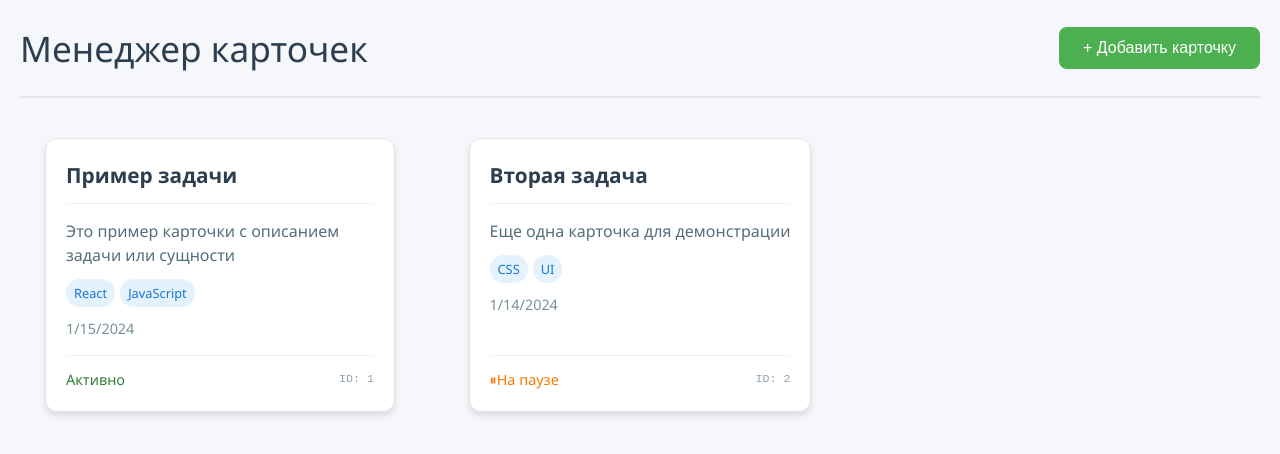
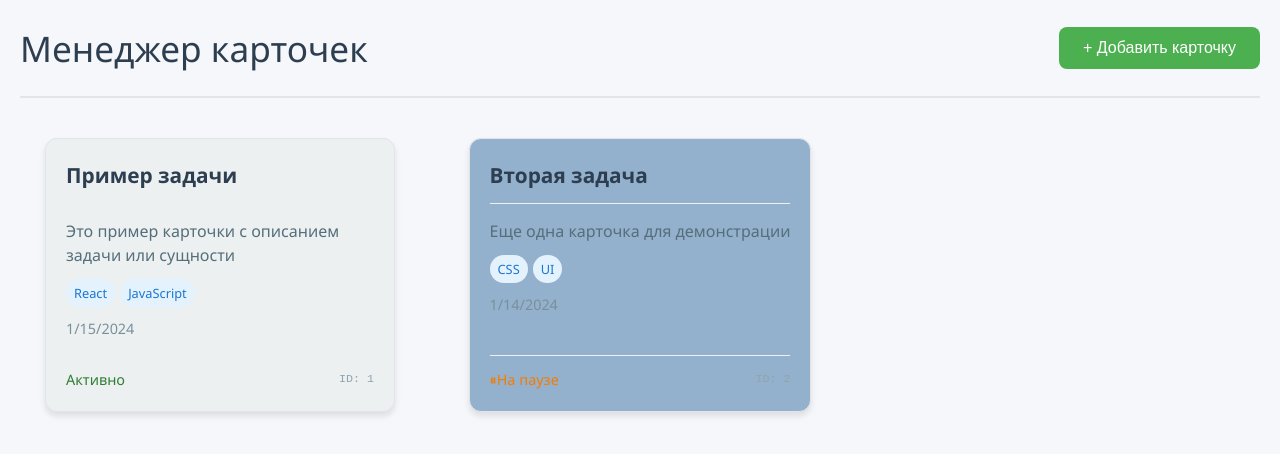
Before and after one commit to xDefox/React_Game, a React (Create React App) app: page / in a window 1280 px wide. Shown: the top 454 px of the page. Built offline with nearby package versions, Linux system fonts and the light colour scheme.

Commit message:
лаб1_доп

```diff
--- a/src/components/Card.css
+++ b/src/components/Card.css
@@ -113,3 +113,14 @@
   color: #90a4ae;
   font-family: monospace;
 }
+
+
+.card:nth-child(even) {
+  background: #93b0cc;
+  color: white;
+}
+
+.card:nth-child(odd) {
+  background: #ecf0f1;
+  color: #90b8a5;
+}
```
